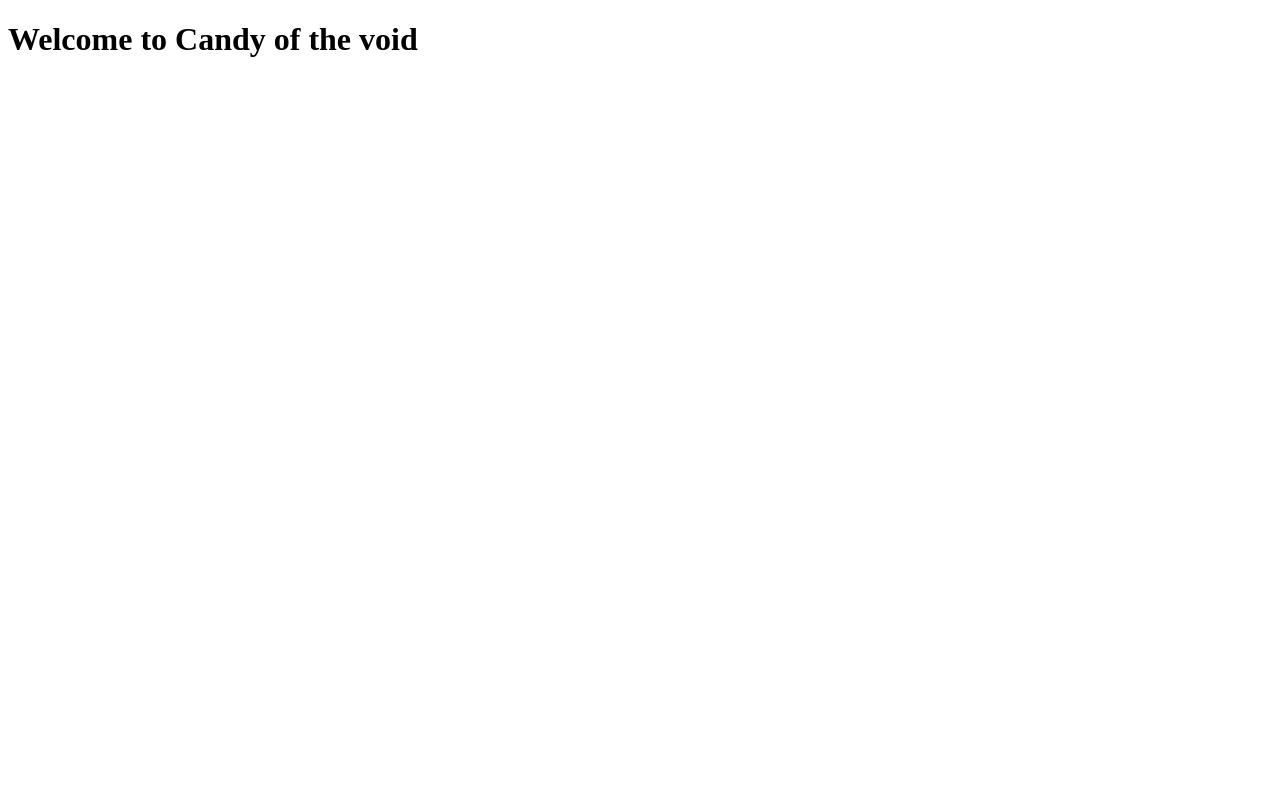
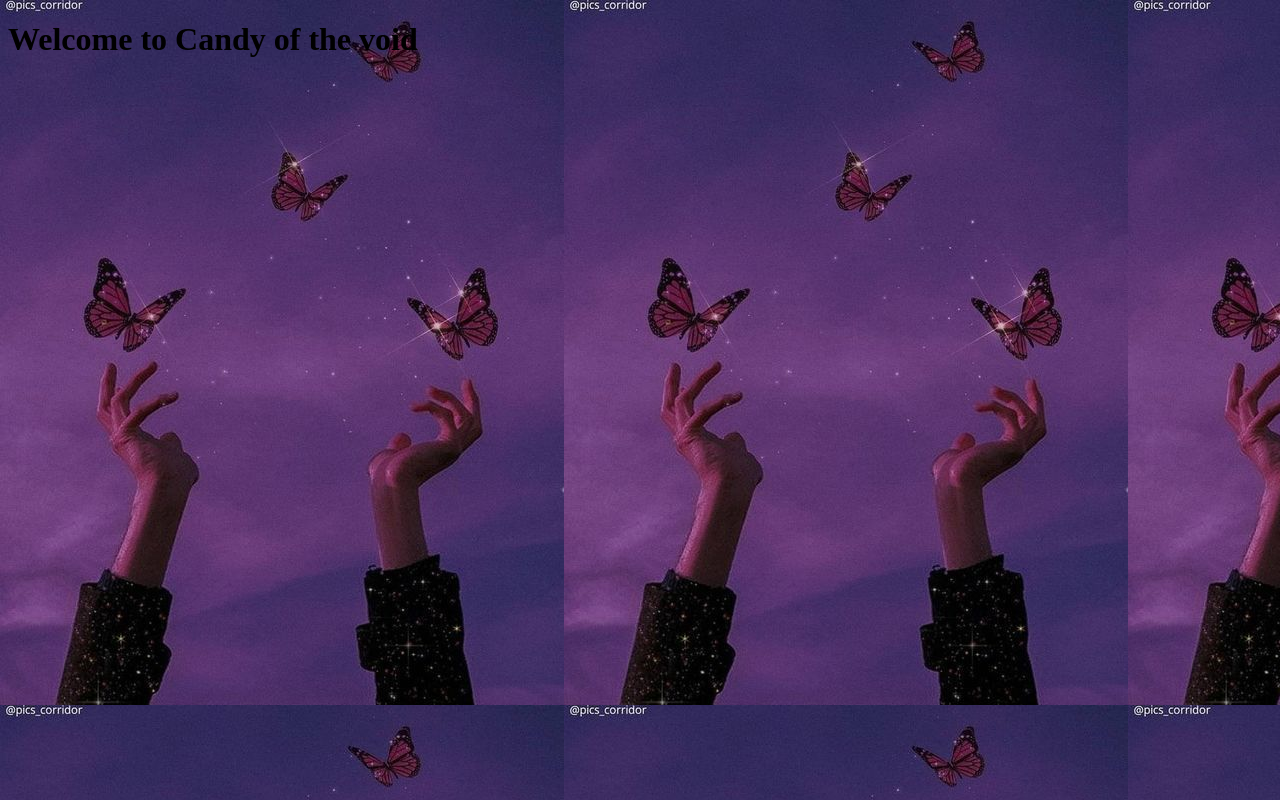
Before and after one commit to Candy-of-the-void/Candy-of-the-void.github.io, a plain HTML site: page index.html in a window 1280 px wide. Drawn offline with Linux system fonts and the light colour scheme.

Commit message:
:sparkles: Added a background image

```diff
--- a/index.html
+++ b/index.html
@@ -2,8 +2,14 @@
 <html lang="en">
   <head>
     <title>Candy of the void</title>
+    <style>
+      body {
+        background-image: url("aesthetic purple dp.jpg");
+      }
+    </style>
   </head>
   <body>
     <h1>Welcome to Candy of the void</h1>
+
   </body>
 </html>
```
